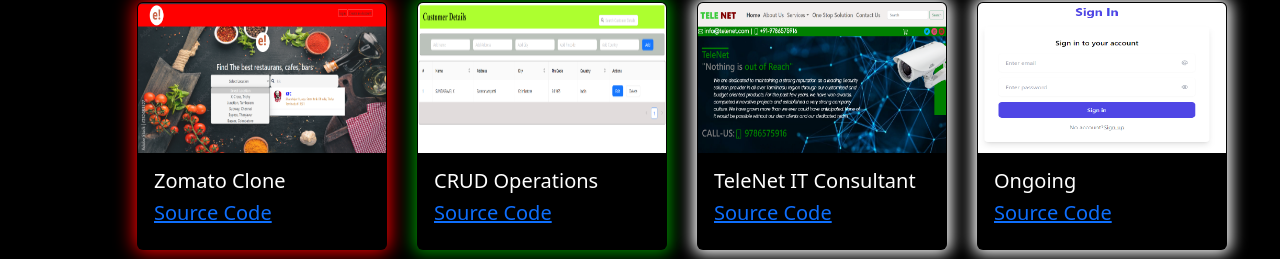
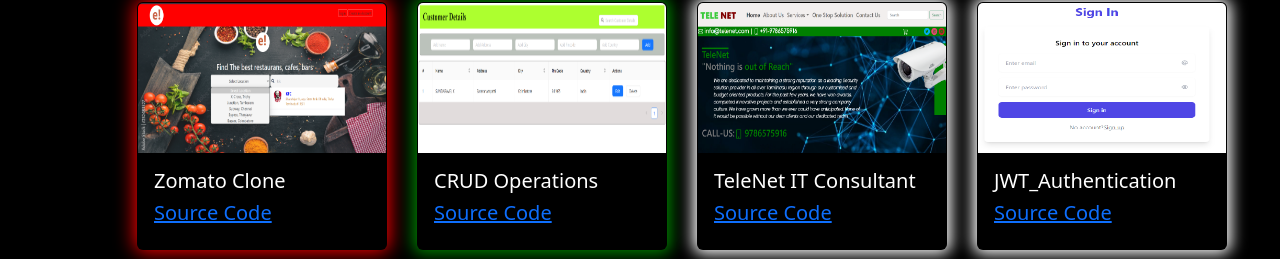
Before and after one commit to Velsundar/Portfolio, a React (Create React App) app in the folder client/: page / in a window 1280 px wide. Shown: the part 1766-2025 px from the top of the page. Built offline with nearby package versions, Linux system fonts and the light colour scheme; a web font is replaced by a local one.

Commit message:
Project Title

```diff
--- a/client/src/Projects/Projects.js
+++ b/client/src/Projects/Projects.js
@@ -58,7 +58,7 @@
             <Card style={{ backgroundColor: 'transparent', boxShadow: '0px 0px 15px 4px white', cursor: 'pointer' }} className='cards'>
               <Card.Img variant='top' src={JWT_Auth} className='cardImage' />
               <Card.Body>
-                <Card.Title className='text-white'>Ongoing</Card.Title>
+                <Card.Title className='text-white'>JWT_Authentication</Card.Title>
                 <Card.Title className='text-white'>
                   <a href='https://github.com/Velsundar/Elansol_TEch_JWT_Auth_Token' className='card-link'>Source Code</a>
                 </Card.Title>
```
